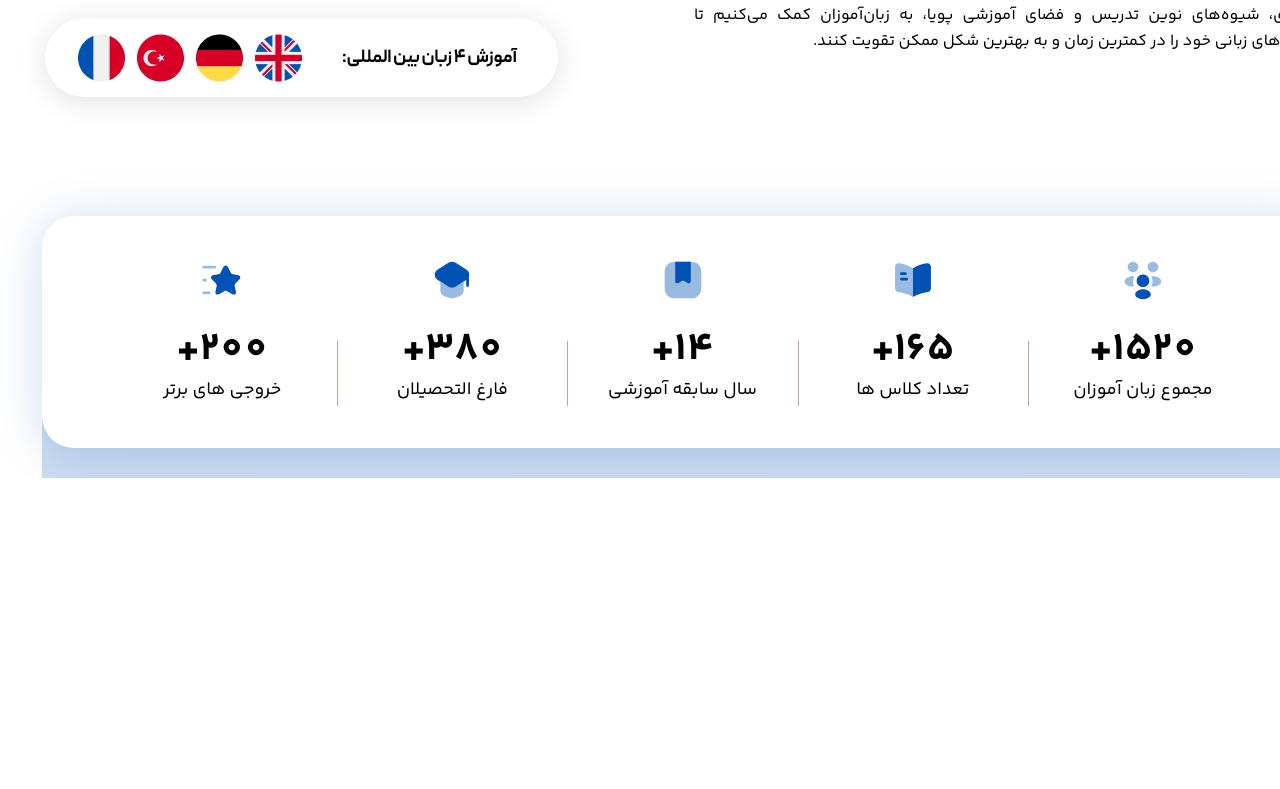
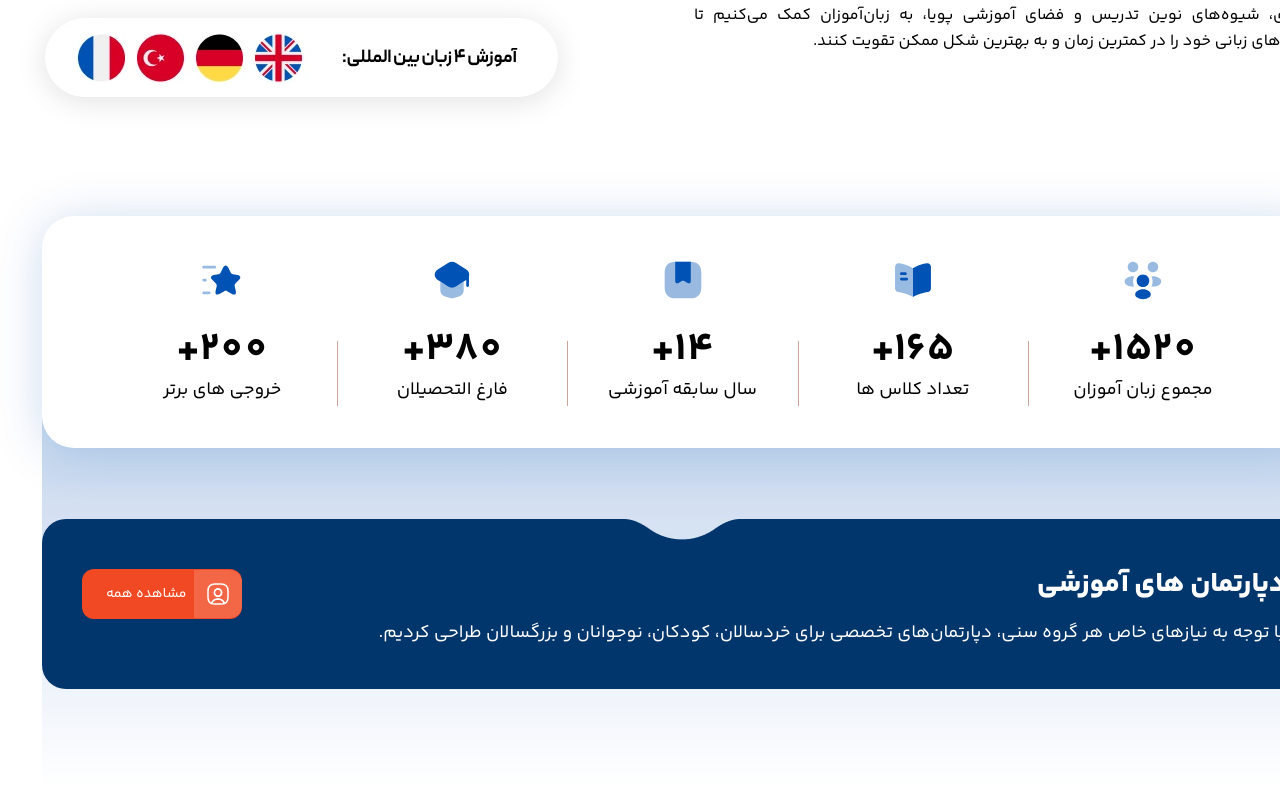
Before and after one commit to AlirezaShirzadi/NS_IranMehr, a website built with Vite: page index.html in a window 1280 px wide. Shown: the part 1144-1933 px from the top of the page. Before the commit the page ends 1622 px from the top, so only its background shows below. Built offline with nearby package versions, Linux system fonts and the light colour scheme.

Commit message:
Add "Educational Departments" section and improve styles
Introduced a new "Educational Departments" section with relevant layout and styles. Enhanced button hover effects and adjusted overflow behavior in the navigation for better consistency. Updated stylesheets and added a new asset for the department section curve.

```diff
--- a/index.html
+++ b/index.html
@@ -383,7 +383,7 @@
                                 <use href="#user-square-icon"/>
                             </svg>
                         </span>
-                        <span class="text group-hover/btn:bg-[#FFFFFF29]">ورود | ثبت نام</span>
+                        <span class="text group-hover/btn:bg-[#FFFFFF29] group-hover/btn:rounded-tl-xl group-hover/btn:rounded-bl-xl">ورود | ثبت نام</span>
                     </a>
                     <!-- End Register -->
                 </div>
@@ -400,8 +400,10 @@
                             <a href="#" aria-label="slider-link">
                                 <figure class="relative">
                                     <img src="/images/slider.webp" alt="slider"/>
-                                    <img class="first-curve" src="/images/slider-curve.webp" alt="curve" width="28" height="138">
-                                    <img class="second-curve" src="/images/slider-curve.webp" alt="curve" width="28" height="138">
+                                    <img class="first-curve" src="/images/slider-curve.webp" alt="curve" width="28"
+                                         height="138">
+                                    <img class="second-curve" src="/images/slider-curve.webp" alt="curve" width="28"
+                                         height="138">
                                 </figure>
                             </a>
                         </div>
@@ -409,8 +411,10 @@
                             <a href="#" aria-label="slider-link">
                                 <figure class="relative">
                                     <img src="/images/slider.webp" alt="slider"/>
-                                    <img class="first-curve" src="/images/slider-curve.webp" alt="curve" width="28" height="138">
-                                    <img class="second-curve" src="/images/slider-curve.webp" alt="curve" width="28" height="138">
+                                    <img class="first-curve" src="/images/slider-curve.webp" alt="curve" width="28"
+                                         height="138">
+                                    <img class="second-curve" src="/images/slider-curve.webp" alt="curve" width="28"
+                                         height="138">
                                 </figure>
                             </a>
                         </div>
@@ -426,25 +430,39 @@
                         <div class="order-2 lg:order-1 col-span-12 lg:col-span-6">
                             <div class="flex justify-between items-center mb-5 flex-wrap">
                                 <h2 class="text-[28px]/[32px] font-YekanBakhExtraBold">درباره آکادمی ایران مهر</h2>
-                                <a class="flex items-center gap-x-[5px] text-base/[32px] text-secondary font-YekanBakhBold" href="#">
+                                <a class="flex items-center gap-x-[5px] text-base/[32px] text-secondary font-YekanBakhBold"
+                                   href="#">
                                     <span>بیشتر بخوانید</span>
                                     <svg class="size-6">
                                         <use href="#arrow-icon"/>
                                     </svg>
                                 </a>
                             </div>
-                            <p class="text-base/[26px] text-justify mb-[31px]">زبانکده ایرانیان مبین مهر پارس در مهرماه سال ۱۳۹۰ فعالیت خود را آغاز کرد. این مجموعه با بهره‌گیری از اساتید مجرب و روش‌های نوین آموزشی و استفاده از تکنولوژی‌های پیشرفته، به‌سرعت به یکی از برترین مراکز آموزش زبان در استان سمنان تبدیل شد. در طول این سال‌ها، با توسعه دپارتمان‌های تخصصی برای تمامی گروه‌های سنی ، فضای آموزشی حرفه‌ای و ایده‌آل برای یادگیری زبان ایجاد کرده‌ایم. امروز، زبانکده ایرانیان مبین مهر پارس با بالاترین تعداد زبان‌آموز در سطح استان، همچنان در مسیر رشد و نوآوری گام برمی‌دارد.</p>
-                            <h3 class="text-xl/[32px] text-justify text-primary font-YekanBakhBold mb-3">همین امروز به ما بپیوندید و مسیر یادگیری زبان را با حرفه‌ای‌ها آغاز کنید.</h3>
-                            <p class="text-base/[26px] text-justify">ما در ایران مهر معتقدیم که یادگیری زبان، دریچه‌ای به جهان جدید است. با بهره‌گیری از اساتید حرفه‌ای، شیوه‌های نوین تدریس و فضای آموزشی پویا، به زبان‌آموزان کمک می‌کنیم تا مهارت‌های زبانی خود را در کمترین زمان و به بهترین شکل ممکن تقویت کنند.</p>
+                            <p class="text-base/[26px] text-justify mb-[31px]">زبانکده ایرانیان مبین مهر پارس در مهرماه
+                                سال ۱۳۹۰ فعالیت خود را آغاز کرد. این مجموعه با بهره‌گیری از اساتید مجرب و روش‌های نوین
+                                آموزشی و استفاده از تکنولوژی‌های پیشرفته، به‌سرعت به یکی از برترین مراکز آموزش زبان در
+                                استان سمنان تبدیل شد. در طول این سال‌ها، با توسعه دپارتمان‌های تخصصی برای تمامی گروه‌های
+                                سنی ، فضای آموزشی حرفه‌ای و ایده‌آل برای یادگیری زبان ایجاد کرده‌ایم. امروز، زبانکده
+                                ایرانیان مبین مهر پارس با بالاترین تعداد زبان‌آموز در سطح استان، همچنان در مسیر رشد و
+                                نوآوری گام برمی‌دارد.</p>
+                            <h3 class="text-xl/[32px] text-justify text-primary font-YekanBakhBold mb-3">همین امروز به
+                                ما بپیوندید و مسیر یادگیری زبان را با حرفه‌ای‌ها آغاز کنید.</h3>
+                            <p class="text-base/[26px] text-justify">ما در ایران مهر معتقدیم که یادگیری زبان، دریچه‌ای
+                                به جهان جدید است. با بهره‌گیری از اساتید حرفه‌ای، شیوه‌های نوین تدریس و فضای آموزشی
+                                پویا، به زبان‌آموزان کمک می‌کنیم تا مهارت‌های زبانی خود را در کمترین زمان و به بهترین
+                                شکل ممکن تقویت کنند.</p>
                         </div>
                         <!-- End About Section Description -->
                         <!-- Start About Section Video -->
                         <div class="order-1 lg:order-2 col-span-12 lg:col-span-5 lg:col-start-8">
                             <figure class="mb-[21px] relative after:content-[''] after:absolute after:bottom-0 after:left-0 after:w-full after:h-full after:bg-gradient-to-b after:from-[rgba(47,47,47,0.00)] after:to-[#2B2B2B] after:opacity-100 after:rounded-2xl after:max-h-[100px]">
-                                <img class="object-cover rounded-2xl mx-auto w-full" src="/images/about.png" alt="about" />
-                                <img class="hidden lg:block absolute top-1/2 right-0 -translate-y-1/2" src="/images/about-curve.webp" alt="curve" width="39" height="126" />
+                                <img class="object-cover rounded-2xl mx-auto w-full" src="/images/about.png"
+                                     alt="about"/>
+                                <img class="hidden lg:block absolute top-1/2 right-0 -translate-y-1/2"
+                                     src="/images/about-curve.webp" alt="curve" width="39" height="126"/>
                                 <a href="/images/about.png" data-fancybox>
-                                    <img class="size-14 md:size-[70px] rounded-full absolute top-1/2 right-1/2 lg:-right-3 -translate-y-1/2 translate-x-1/2" src="/images/about-play.webp" alt="play">
+                                    <img class="size-14 md:size-[70px] rounded-full absolute top-1/2 right-1/2 lg:-right-3 -translate-y-1/2 translate-x-1/2"
+                                         src="/images/about-play.webp" alt="play">
                                 </a>
                                 <div class="absolute bottom-8 right-[35px] text-white z-30">
                                     <span class="text-4/[32px] md:text-[28px]/[32px] font-YekanBakhBlack">مسیر ما،</span>
@@ -468,7 +486,7 @@
                         <div class="counter-item">
                             <div class="counter-item__icon">
                                 <svg>
-                                    <use href="#people-color-icon" />
+                                    <use href="#people-color-icon"/>
                                 </svg>
                             </div>
                             <div class="counter-item__number">+1520</div>
@@ -479,7 +497,7 @@
                         <div class="counter-item">
                             <div class="counter-item__icon">
                                 <svg>
-                                    <use href="#book-color-icon" />
+                                    <use href="#book-color-icon"/>
                                 </svg>
                             </div>
                             <div class="counter-item__number">+165</div>
@@ -490,7 +508,7 @@
                         <div class="counter-item">
                             <div class="counter-item__icon">
                                 <svg>
-                                    <use href="#bookmark-color-icon" />
+                                    <use href="#bookmark-color-icon"/>
                                 </svg>
                             </div>
                             <div class="counter-item__number">+14</div>
@@ -501,7 +519,7 @@
                         <div class="counter-item">
                             <div class="counter-item__icon">
                                 <svg>
-                                    <use href="#teacher-color-icon" />
+                                    <use href="#teacher-color-icon"/>
                                 </svg>
                             </div>
                             <div class="counter-item__number">+380</div>
@@ -512,7 +530,7 @@
                         <div class="counter-item">
                             <div class="counter-item__icon">
                                 <svg>
-                                    <use href="#star-color-icon" />
+                                    <use href="#star-color-icon"/>
                                 </svg>
                             </div>
                             <div class="counter-item__number">+200</div>
@@ -525,7 +543,7 @@
                         <div class="counter-item">
                             <div class="counter-item__icon">
                                 <svg>
-                                    <use href="#people-color-icon" />
+                                    <use href="#people-color-icon"/>
                                 </svg>
                             </div>
                             <div class="counter-item__number">+1520</div>
@@ -536,7 +554,7 @@
                         <div class="counter-item">
                             <div class="counter-item__icon">
                                 <svg>
-                                    <use href="#book-color-icon" />
+                                    <use href="#book-color-icon"/>
                                 </svg>
                             </div>
                             <div class="counter-item__number">+165</div>
@@ -547,7 +565,7 @@
                         <div class="counter-item">
                             <div class="counter-item__icon">
                                 <svg>
-                                    <use href="#bookmark-color-icon" />
+                                    <use href="#bookmark-color-icon"/>
                                 </svg>
                             </div>
                             <div class="counter-item__number">+14</div>
@@ -558,7 +576,7 @@
                         <div class="counter-item">
                             <div class="counter-item__icon">
                                 <svg>
-                                    <use href="#teacher-color-icon" />
+                                    <use href="#teacher-color-icon"/>
                                 </svg>
                             </div>
                             <div class="counter-item__number">+380</div>
@@ -569,7 +587,7 @@
                         <div class="counter-item">
                             <div class="counter-item__icon">
                                 <svg>
-                                    <use href="#star-color-icon" />
+                                    <use href="#star-color-icon"/>
                                 </svg>
                             </div>
                             <div class="counter-item__number">+200</div>
@@ -580,6 +598,33 @@
                 </div>
             </section>
             <!-- End Counter Section -->
+            <!-- Start Department Section -->
+            <section class="section-home-department">
+                <div class="container mx-auto px-2 sm:px-0 relative">
+                    <!-- Start Department Section -->
+                    <div class="relative pt-[50px] ps-[37px] pb-10 pe-10 bg-[#00366B] rounded-3xl">
+                        <img class="absolute top-0 left-0 right-0 mx-auto" src="/images/department-curve.webp"
+                             alt="curve">
+                        <div class="flex flex-col md:flex-row justify-between items-start">
+                            <div class="text-white">
+                                <h2 class="text-[28px]/[32px] font-YekanBakhExtraBold mb-4">دپارتمان های آموزشی</h2>
+                                <p class="text-lg/[32px] text-justify">با توجه به نیازهای خاص هر گروه سنی، دپارتمان‌های
+                                    تخصصی برای خردسالان، کودکان، نوجوانان و بزرگسالان طراحی کردیم.</p>
+                            </div>
+                            <a href="/register" class="btn btn--secondary group/btn shrink-0 mt-2 md:mt-0">
+                                <span class="icon">
+                                    <svg>
+                                        <use href="#user-square-icon"/>
+                                    </svg>
+                                </span>
+                                <span class="text group-hover/btn:bg-[#FFFFFF29] group-hover/btn:rounded-tl-xl group-hover/btn:rounded-bl-xl">مشاهده همه</span>
+                            </a>
+                        </div>
+                    </div>
+                    <!-- End Department Section -->
+                </div>
+            </section>
+            <!-- End Department Section -->
         </main>
         <!-- End Main -->
         <script type="module" src="/src/scripts/main.js"></script>
--- a/src/styles/components/button.css
+++ b/src/styles/components/button.css
@@ -2,7 +2,7 @@
     @apply flex items-center rounded-xl text-white;
 
     .icon {
-        @apply p-2 lg:p-3 bg-[#FFFFFF29];
+        @apply p-2 lg:p-3 bg-[#FFFFFF29] rounded-tr-xl rounded-br-xl;
 
         svg {
             @apply size-4 lg:size-6;
@@ -17,3 +17,7 @@
 .btn--primary {
     @apply bg-primary;
 }
+
+.btn--secondary {
+    @apply bg-secondary;
+}
--- a/src/styles/components/header.css
+++ b/src/styles/components/header.css
@@ -12,7 +12,7 @@
         @apply flex justify-between items-center;
 
         .nav {
-            @apply bg-white overflow-y-auto fixed order-2 top-0 -right-64 h-full lg:top-auto lg:right-auto lg:h-auto lg:relative xl:shrink-0 xl:grow lg:px-4 xl:px-10 w-64 lg:w-auto transition-all duration-200 z-50;
+            @apply bg-white overflow-y-auto lg:overflow-y-visible fixed order-2 top-0 -right-64 h-full lg:top-auto lg:right-auto lg:h-auto lg:relative xl:shrink-0 xl:grow lg:px-4 xl:px-10 w-64 lg:w-auto transition-all duration-200 z-50;
             @media screen and (max-width: 1024px) {
                 box-shadow: 0 4px 30px 0 rgba(0, 0, 0, 0.08);
             }
--- /dev/null
+++ b/src/styles/components/home-department.css
@@ -0,0 +1,3 @@
+.section-home-department {
+    @apply pt-[41px] pb-[100px] bg-gradient-to-b from-[#0052B433] to-[#FFFFFF80];
+}
--- a/src/styles/style.css
+++ b/src/styles/style.css
@@ -9,3 +9,4 @@
 @import "../styles/components/home-slider.css";
 @import "../styles/components/home-about.css";
 @import "../styles/components/home-counter.css";
+@import "../styles/components/home-department.css";
```
Also changed, not shown: public/images/department-curve.webp (added).
